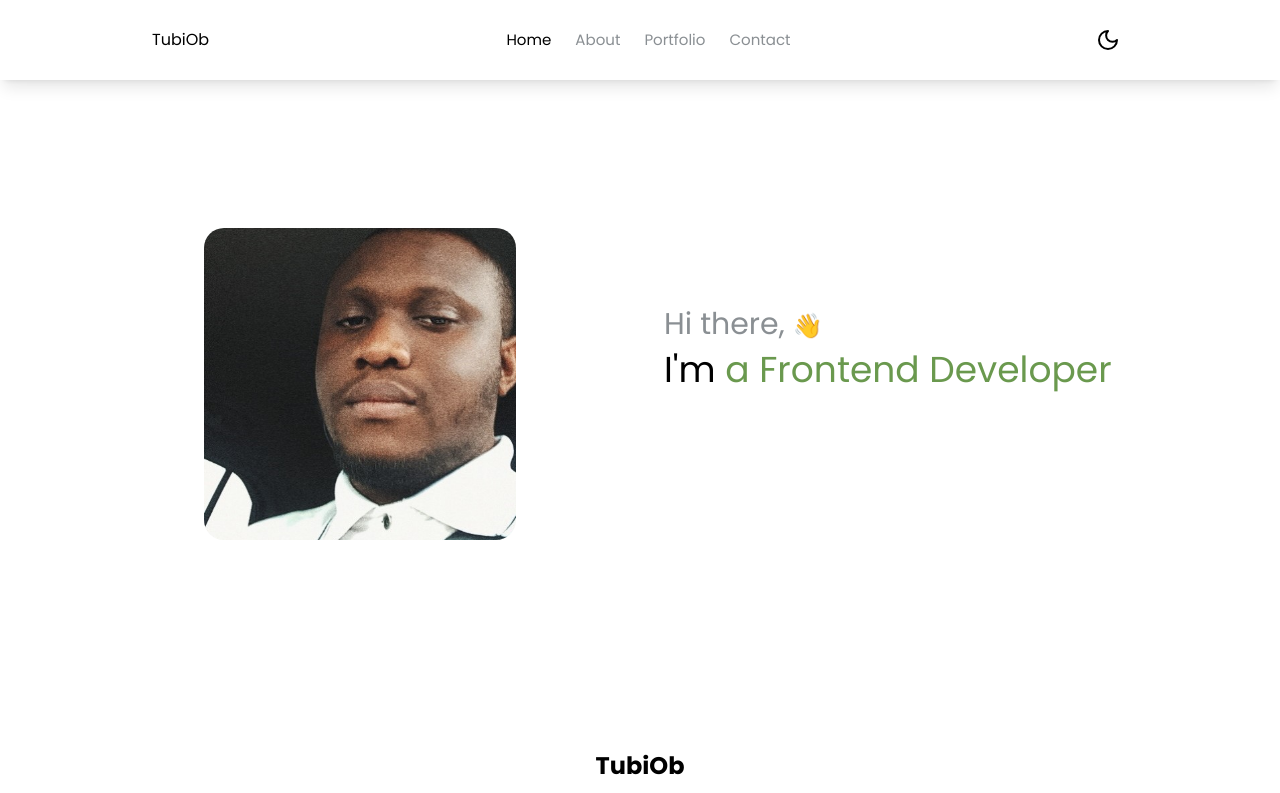
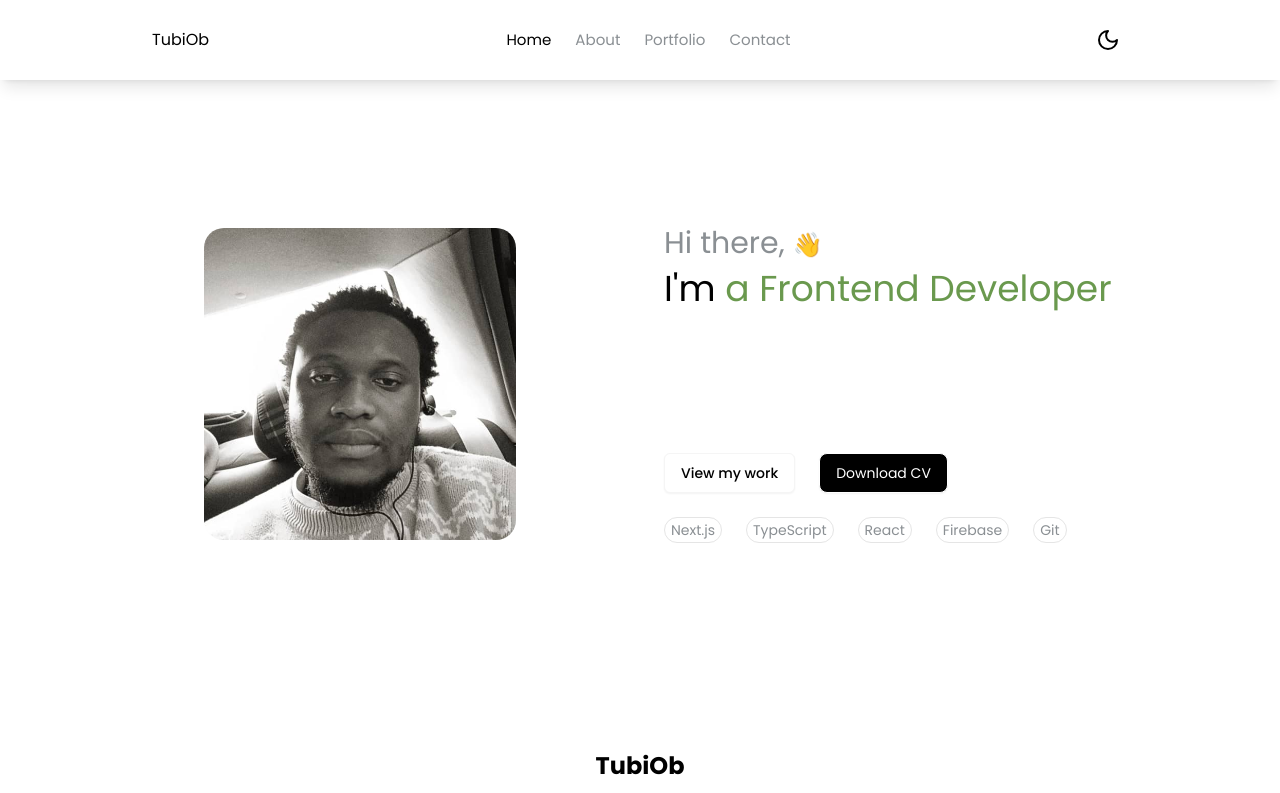
Before and after one commit to TubiOb/tubiob, a Next.js app: page / in a window 1280 px wide. Shown: the top 793 px of the page. Built offline with nearby package versions, Linux system fonts and the light colour scheme.

Commit message:
updated the home/landing page layout and image

```diff
--- a/public/img/index.tsx
+++ b/public/img/index.tsx
@@ -1,4 +1,5 @@
-export { default as TubiOb } from './Snapchat-669189679.jpg'
+export { default as TubiOb1 } from './Snapchat-669189679.jpg'
+export { default as TubiOb } from './Obaloluwa Tubi.jpeg'
 export { default as Hue } from './Hueston Maintenance.png'
 export { default as Hivehub1 } from './Hivehub1.png'
 export { default as Hivehub2 } from './Hivehub2.png'
--- a/src/components/Home/index.tsx
+++ b/src/components/Home/index.tsx
@@ -10,6 +10,7 @@ import { useGSAPScrollAnimation } from "@/hooks/useGSAPScrollAnimation";
 import { TextReveal } from "../ui/textreveal"
 import { Typewriter } from "../ui/typewriter"
 import { useAnimation } from "@/context/AnimationContext"
+import { Button } from "../ui/button";
 
 export const Home: React.FC = () => {
   const [gsapInstance, setGsapInstance] = useState<typeof gsap | null>(null)
@@ -22,16 +23,22 @@ export const Home: React.FC = () => {
   const { registerAnimation } = useAnimation();
 
   // Initialize GSAP
+  let gsapPromise: Promise<typeof gsap> | null = null;
+
+  const getGSAP = () => {
+    if (!gsapPromise) {
+      gsapPromise = import('gsap').then(async (mod) => {
+        const { ScrollTrigger } = await import("gsap/ScrollTrigger")
+        mod.default.registerPlugin(ScrollTrigger)
+        return mod.default
+      })
+    }
+    return gsapPromise
+  }
+
+
   useEffect(() => {
-    const initGSAP = async () => {
-      const gsapModule = await import("gsap")
-      const { ScrollTrigger } = await import("gsap/ScrollTrigger")
-
-      gsapModule.default.registerPlugin(ScrollTrigger)
-      setGsapInstance(gsapModule.default)
-    }
-
-    initGSAP()
+    getGSAP().then(setGsapInstance);
   }, [])
 
 
@@ -48,21 +55,21 @@ export const Home: React.FC = () => {
           tl.fromTo(
             sectionRef.current,
             { opacity: 0 },
-            { opacity: 1, duration: 0.5, ease: "power1.out" },
-            0.3, // Start slightly after header
+            { opacity: 1, duration: 0.2, ease: "power1.out" },
+            0, // Start slightly after header
           )
 
           // Then animate the profile and intro sections
           tl.fromTo(
             profileRef.current,
             { opacity: 0, y: 60 },
-            { opacity: 1, y: 0, duration: 0.8, ease: "power2.out" },
-            0.5, // Start after section background
+            { opacity: 1, y: 0, duration: 0.4, ease: "power2.out" },
+            0.1, // Start after section background
           ).fromTo(
             introRef.current,
             { opacity: 0, y: 60 },
-            { opacity: 1, y: 0, duration: 0.8, ease: "power2.out" },
-            0.7, // Start slightly after profile
+            { opacity: 1, y: 0, duration: 0.4, ease: "power2.out" },
+            0.2, // Start slightly after profile
           )
         },
         5, // Medium-high priority
@@ -78,7 +85,7 @@ export const Home: React.FC = () => {
     toggleActions: 'play pause play pause',
     from: { opacity: 0, y: 50 },
     to: { opacity: 1, y: 0, duration: 1, ease: "power.easeOut" },
-    exitTo: { opacity: 0.8, y: -40, duration: 1, ease: "power.easeIn" },
+    exitTo: { opacity: 0.5, y: -40, duration: 1, ease: "power.easeIn" },
   })
 
   useEffect(() => {
@@ -121,9 +128,9 @@ export const Home: React.FC = () => {
                 src={TubiOb}
                 alt="Tubi Obaloluwa Shalom"
                 className="rounded-3xl border-4 border-secondary object-cover"
-                priority={false}
+                priority={true}
                 fill
-                sizes={'fill'}
+                sizes="(max-width: 768px) 256px, 320px"
               />
             </div>
           {/* </div> */}
@@ -154,20 +161,34 @@ export const Home: React.FC = () => {
             <TextReveal
               className="text-foreground text-justify max-w-lg font-light"
               from={{ x: 50, opacity: 0 }}
-              to={{ x: 0, opacity: 1, duration: 0.5, ease: "power2.out" }}
-              exitTo={{ x: -30, opacity: 0, duration: 0.5, ease: "power2.in" }}
+              to={{ x: 0, opacity: 1, duration: 0.2, ease: "power2.out" }}
+              exitTo={{ x: -30, opacity: 0, duration: 0.2, ease: "power2.in" }}
               toggleActions="play pause play pause"
             >
-              I build functional and efficient web applications using React, TypeScript, and Next.js, focusing on clean
-              code and practical solutions.
+              I build web products that solve real problems; insurance platforms, hiring tools, healthcare infrastructure, using Next.js and TypeScript.
+              I have a particular depth in products built for emerging markets, where performance, cost, and reliability aren't nice-to-haves.
               {/* who is passionate about and creates fascinating web designs. I have keen interest in bringing services
               closer to users, as well as providing solutions by building user friendly and accessible websites. */}
-            </TextReveal>
+              </TextReveal>
+
+            <div className='flex flex-row gap-6 mt-6 justify-center lg:justify-start'>
+              <Button asChild className="bg-white dark:text-neutral-600 text-[var(--text-color-light)] py-2 px-4 text-xs lg:text-sm rounded-lg shadow-sm border border-neutral-100 transition-colors duration-300">
+                <a href='/skills'>View my work</a>
+              </Button>
+              <button className="bg-black text-white py-2 px-4 text-xs lg:text-sm rounded-lg shadow-sm border border-white transition-colors duration-300">
+                <a href='https://drive.google.com/file/d/14LM1Y0pjnwP4M7wtdOqUTa1Mh_p8JO1t/view?usp=drive_link' download target='_blank' rel='noreferrer'>Download CV</a>
+              </button>
+            </div>
+
+            <div className="mt-6 text-sm text-[var(--text-color-light)] flex flex-wrap gap-4 lg:gap-6">
+              <span className='py-0.5 px-1.5 rounded-full items-center text-center border border-neutral-200'>Next.js</span>
+              <span className='py-0.5 px-1.5 rounded-full items-center text-center border border-neutral-200'>TypeScript</span>
+              <span className='py-0.5 px-1.5 rounded-full items-center text-center border border-neutral-200'>React</span>
+              <span className='py-0.5 px-1.5 rounded-full items-center text-center border border-neutral-200'>Firebase</span>
+              <span className='py-0.5 px-1.5 rounded-full items-center text-center border border-neutral-200'>Git</span>
+            </div>
           </div>
         </div>
-        {/* <div ref={interactiveSkillsRef}>
-          <InteractiveSkills />
-        </div> */}
       </div>
     </section>
   )
```
Also changed, not shown: public/img/Obaloluwa Tubi.jpeg (added).
